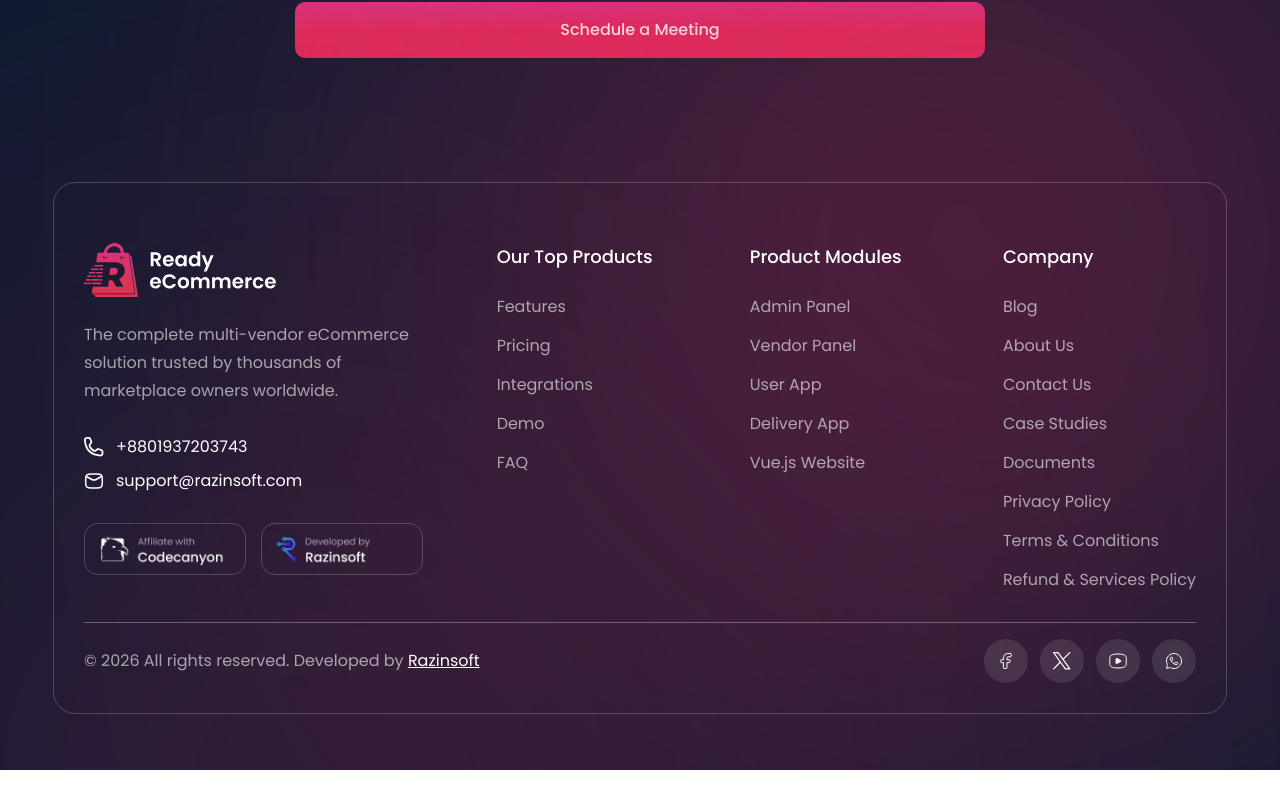
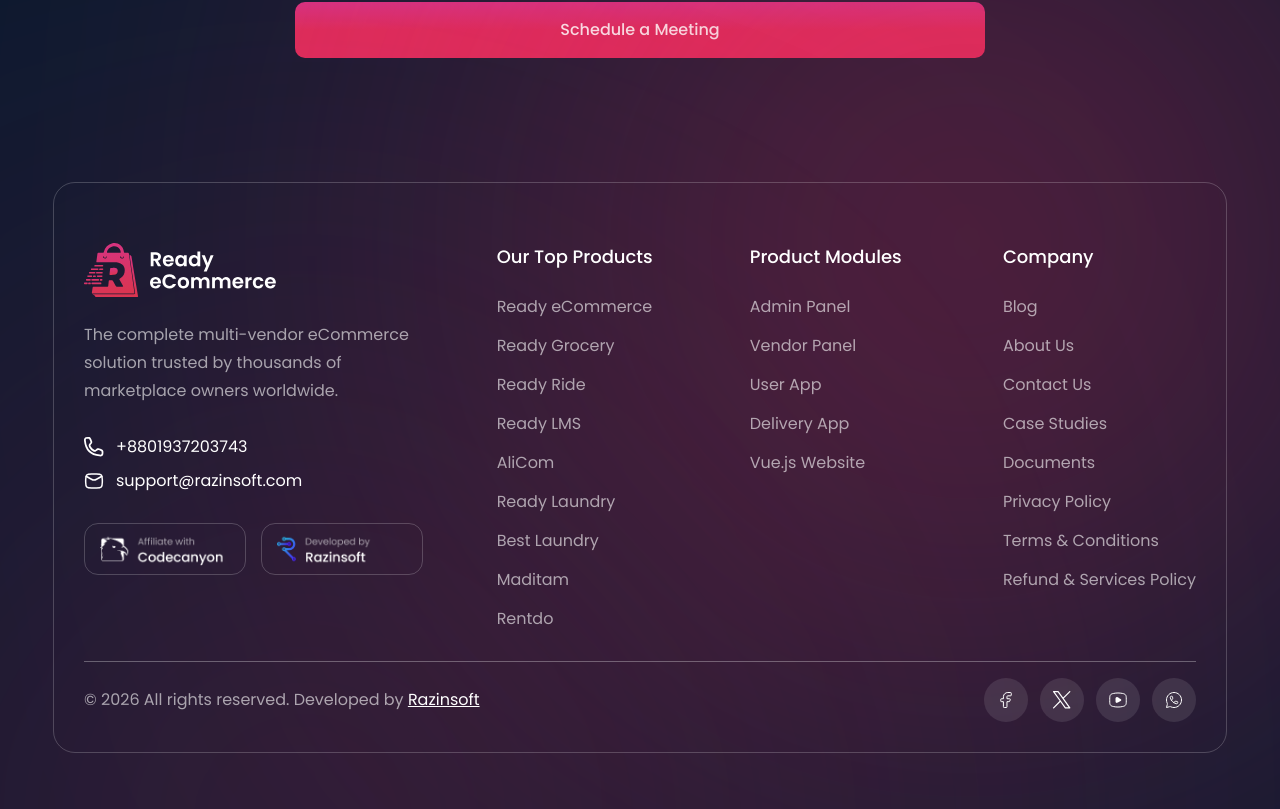
Before and after one commit to faysal725/ready-ecommerce-landing-site, a Next.js app: page /about-us in a window 1280 px wide. Shown: the part 4517-5326 px from the top of the page. Before the commit the page ends 5287 px from the top, so only its background shows below. Built offline with nearby package versions, Linux system fonts and the light colour scheme; no server answers.

Commit message:
sidepanel modified

```diff
--- a/components/Common/Footer.jsx
+++ b/components/Common/Footer.jsx
@@ -41,27 +41,47 @@
                                 <ul className='flex flex-col gap-[15px]'>
                                     <li>
                                         <Link href={'#'} className="text-base text-white/60">
-                                            Features
+                                            Ready eCommerce
                                         </Link>
                                     </li>
                                     <li>
                                         <Link href={'#'} className="text-base text-white/60">
-                                            Pricing
+                                            Ready Grocery
                                         </Link>
                                     </li>
                                     <li>
                                         <Link href={'#'} className="text-base text-white/60">
-                                            Integrations
+                                            Ready Ride
                                         </Link>
                                     </li>
                                     <li>
                                         <Link href={'#'} className="text-base text-white/60">
-                                            Demo
+                                            Ready LMS
                                         </Link>
                                     </li>
                                     <li>
                                         <Link href={'#'} className="text-base text-white/60">
-                                            FAQ
+                                            AliCom
+                                        </Link>
+                                    </li>
+                                    <li>
+                                        <Link href={'#'} className="text-base text-white/60">
+                                            Ready Laundry
+                                        </Link>
+                                    </li>
+                                    <li>
+                                        <Link href={'#'} className="text-base text-white/60">
+                                            Best Laundry
+                                        </Link>
+                                    </li>
+                                    <li>
+                                        <Link href={'#'} className="text-base text-white/60">
+                                            Maditam
+                                        </Link>
+                                    </li>
+                                    <li>
+                                        <Link href={'#'} className="text-base text-white/60">
+                                            Rentdo
                                         </Link>
                                     </li>
                                 </ul>
--- a/components/Navbar/NavLinks.jsx
+++ b/components/Navbar/NavLinks.jsx
@@ -2,7 +2,7 @@
 
 import Link from "next/link";
 import styles from "./Navbar.module.css"
-import { usePathname } from 'next/navigation'
+import { usePathname, useRouter } from 'next/navigation'
 import { Menu, MenuButton, MenuItem, MenuItems } from '@headlessui/react'
 import { ArrowRightIcon, ChevronDownIcon } from '@heroicons/react/20/solid'
 import { Transition } from '@headlessui/react'
@@ -33,9 +33,9 @@
                         <p className="text-base   text-[#2b2424]">Super Admin Panel</p>
                         <p className="text-sm  text-[#2b2424]/60 pb-4 pt-1.5">Control everything with real-time system insights and analytics.</p>
 
-                            <ButtonIconSmall name="Explore">
-                                <img src="/icons/menu/play.svg" alt="" className="w-4 h-4" />
-                            </ButtonIconSmall>
+                        <ButtonIconSmall name="Explore">
+                            <img src="/icons/menu/play.svg" alt="" className="w-4 h-4" />
+                        </ButtonIconSmall>
 
                     </div>
                 </Link>
@@ -224,7 +224,7 @@
                         <p className="text-sm  text-[#2b2424]/60 pb-4 pt-1.5">Flexible customization options to adapt design, features, and workflow to your business needs.</p>
 
 
-                        <div  className="h-10 w-fit relative overflow-hidden gap-[5px] cursor-pointer rounded-lg flex justify-center items-center px-4 bg-gradient-to-br from-primary-red to-pink-600 border border-primary-red transition-all duration-200 group-hover:from-white group-hover:to-white ">
+                        <div className="h-10 w-fit relative overflow-hidden gap-[5px] cursor-pointer rounded-lg flex justify-center items-center px-4 bg-gradient-to-br from-primary-red to-pink-600 border border-primary-red transition-all duration-200 group-hover:from-white group-hover:to-white ">
                             <p className="text-xs font-medium text-center transition-all duration-200 text-white group-hover:text-primary-red">Customize</p>
                             <ArrowRightIcon className="w-4 h-4 text-white group-hover:text-primary-red" />
                         </div>
@@ -324,6 +324,7 @@
     const [open, setOpen] = useState(false)
     const [currentMenu, setCurrentMenu] = useState('')
     const { scrollToSection } = useScrollTo();
+    const router = useRouter()
 
     const currentMenuUnderlineClasses = "after:absolute after:w-full after:h-[3.5px] after:bg-primary-red after:bottom-0 after:rounded-tl-[5px] after:rounded-tr-[5px] after:opacity-0 after:opacity-100"
 
@@ -406,7 +407,12 @@
                 setCurrentMenu('')
             }} className=" inline-flex justify-center items-center gap-1 h-[88px] ">
                 <div
-                    onClick={() => scrollToSection('onlineBusiness')}
+                    onClick={() => {
+                        router.push('/')
+                        setTimeout(() => {
+                            scrollToSection('onlineBusiness')
+                        }, 1000);
+                    }}
                     className={"text-base font-medium text-center text-primary-black hover_underline " + styles.hover_underline + ' ' + isCurrentPath('/demo')}
 
                 >
--- a/components/Sidepanel/Sidepanel.jsx
+++ b/components/Sidepanel/Sidepanel.jsx
@@ -4,8 +4,9 @@
 import clsx from 'clsx'
 import styles from "./Sidepanel.module.css"
 import Link from "next/link";
-import { usePathname } from "next/navigation";
+import { usePathname, useRouter } from "next/navigation";
 import { Transition } from "@headlessui/react";
+import { useScrollTo } from "@/app/hooks/useScrollTo";
 
 export default function Sidepanel() {
 
@@ -22,20 +23,21 @@
         },
         pricing: {
             links: [
-                { title: 'Setup & Publication', href: '#' },
-                { title: 'Custom Software', href: '/blogs' },
-                { title: 'Regular & Extended License', href: '#' },
-                { title: 'Customization', href: '#' },
+                { title: 'Setup & Publication', href: '/packages' },
+                { title: 'Services', href: '/services' },
+                { title: 'Regular & Extended License', href: '/pricing' },
+                { title: 'Customization', href: '/customization' },
                 { title: 'Development Products', href: '#' },
             ]
         },
         helpNSupport: {
             links: [
-                { title: 'Setup Documentation', href: '#' },
-                { title: 'About Us', href: '#' },
-                { title: 'Contact Us', href: '#' },
-                { title: 'Create Ticket', href: '#' },
-                { title: 'Blogs', href: '/blogs' },
+                { title: 'Create Ticket', href: 'https://razinsoft.com/dashboard/support' },
+                { title: 'Installation Document', href: 'https://readyecommerce.app/docs/' },
+                { title: 'Case Study', href: '/case-study' },
+                { title: 'Blogs', href: 'https://razinsoft.com/blogs' },
+                { title: 'About Us', href: '/about-us' },
+                { title: 'Contact Us', href: 'https://razinsoft.com/contact-us' },
             ]
         },
     }
@@ -45,6 +47,8 @@
     const currentPath = usePathname();
     const [showMenuBar, setShowMenuBar] = useState(false);
     const [activeSection, setActiveSection] = useState('')
+    const { scrollToSection } = useScrollTo();
+    const router = useRouter()
 
 
     // path style handler
@@ -119,10 +123,15 @@
 
                             <SubSection shouldExpand={activeSection === 'pricing'} title={'pricing'} allLinks={sectionLinks['pricing']} setActiveSection={setActiveSection} />
                         </div>
-                        <Link href="/"
-                            className={"text-base font-medium text-center text-primary-black hover_underline " + styles.hover_underline + ' ' + isCurrentPath('/services')}>services</Link>
-                        <Link href="/"
-                            className={"text-base font-medium text-center text-primary-black hover_underline " + styles.hover_underline + ' ' + isCurrentPath('/demo')}>demo</Link>
+                        {/* <Link href="/"
+                            className={"text-base font-medium text-center text-primary-black hover_underline " + styles.hover_underline + ' ' + isCurrentPath('/services')}>services</Link> */}
+                        <div onClick={() => {
+                            router.push('/')
+                            setTimeout(() => {
+                                scrollToSection('onlineBusiness')
+                            }, 1000);
+                        }}
+                            className={"text-base font-medium text-center text-primary-black hover_underline " + styles.hover_underline}>demo</div>
 
 
                         <div className="flex flex-col items-center">
```
